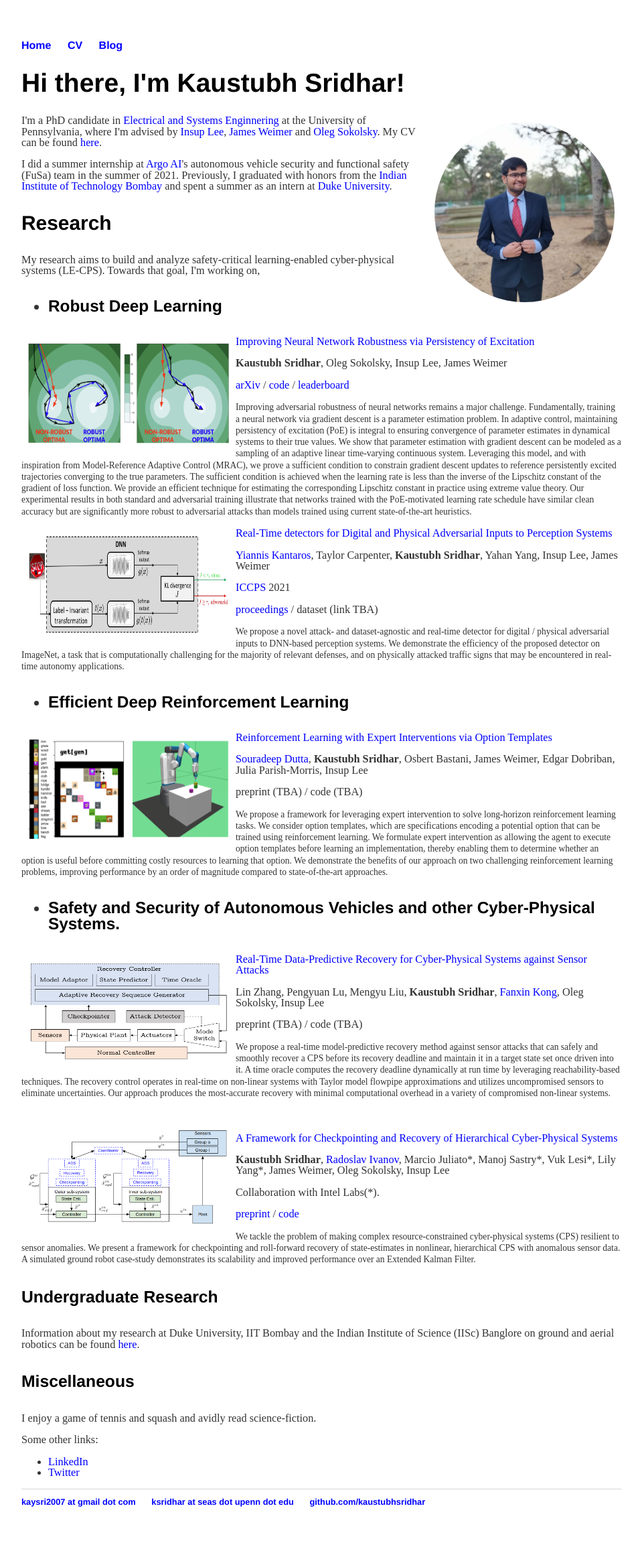
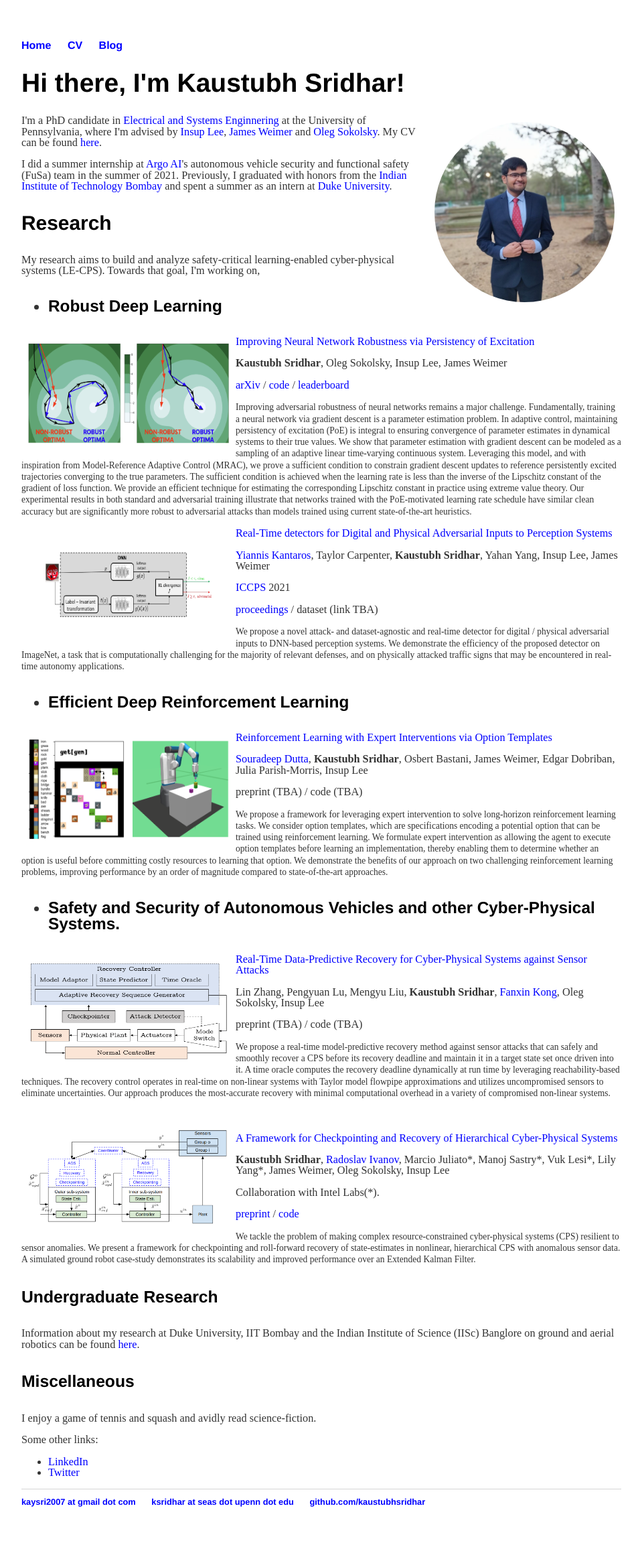
Before and after one commit to kaustubhsridhar/kaustubhsridhar_old.github.io, a Jekyll site: the page built from index.html, in a window 1280 px wide. Shown: the whole page at 67% size, without its empty margins (160-1119 px from the left). Built offline with Jekyll 4.4.1, drawn with Linux system fonts in a browser that asks for light colours.

Commit message:
Update index.html

```diff
--- a/index.html
+++ b/index.html
@@ -29,7 +29,7 @@ title: Welcome To My Homepage
 		</small></p>
 
 	<!--<br>-->
-	<img src="/images/visionguard.png" alt="visionguard" align="left" style="width:300px; height:150px; padding: 10px;" class="img_rect">
+	<img src="/images/visionguard.png" alt="visionguard" align="left" style="width:250px; height:100px; padding: 35px;" class="img_rect">
 	<p><a id="VisionGuard"><a href="https://dl.acm.org/doi/abs/10.1145/3450267.3450535">Real-Time detectors for Digital and Physical Adversarial Inputs to Perception Systems</a></a></p>
 	<p><a href="https://sites.google.com/view/kantaros/">Yiannis Kantaros</a>, Taylor Carpenter, <b>Kaustubh Sridhar</b>, Yahan Yang, Insup Lee, James Weimer</p>
 	<p><a href="http://iccps.acm.org/2021/">ICCPS</a> 2021</p>
```
